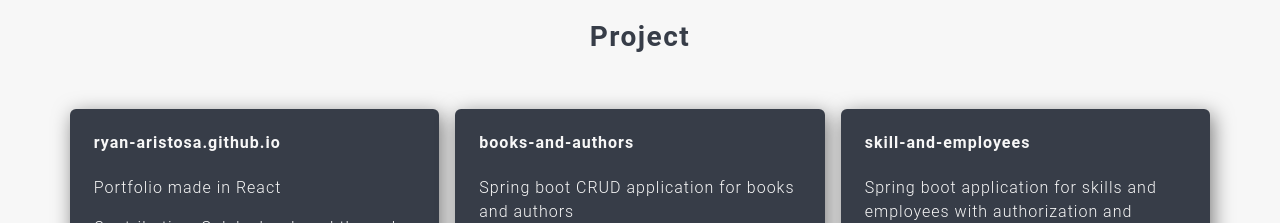
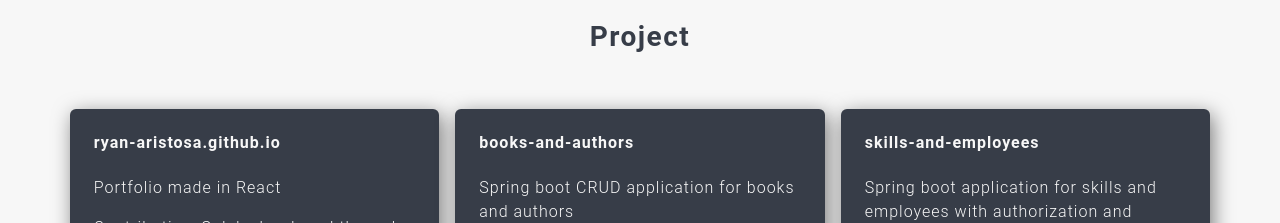
Before and after one commit to ryan-aristosa/ryan-aristosa.github.io, a React (Create React App) app: page / in a window 1280 px wide. Shown: the part 2720-2943 px from the top of the page. Built offline with nearby package versions, Linux system fonts and the light colour scheme.

Commit message:
Fix project name

```diff
--- a/src/components/landing/Content.js
+++ b/src/components/landing/Content.js
@@ -67,7 +67,7 @@
 		'https://github.com/ryan-aristosa/books-and-authors'
 	],
 	[
-		'skill-and-employees',
+		'skills-and-employees',
 		'Spring boot application for skills and employees with authorization and actuator',
 		'Led the development of the application',
 		[
```
